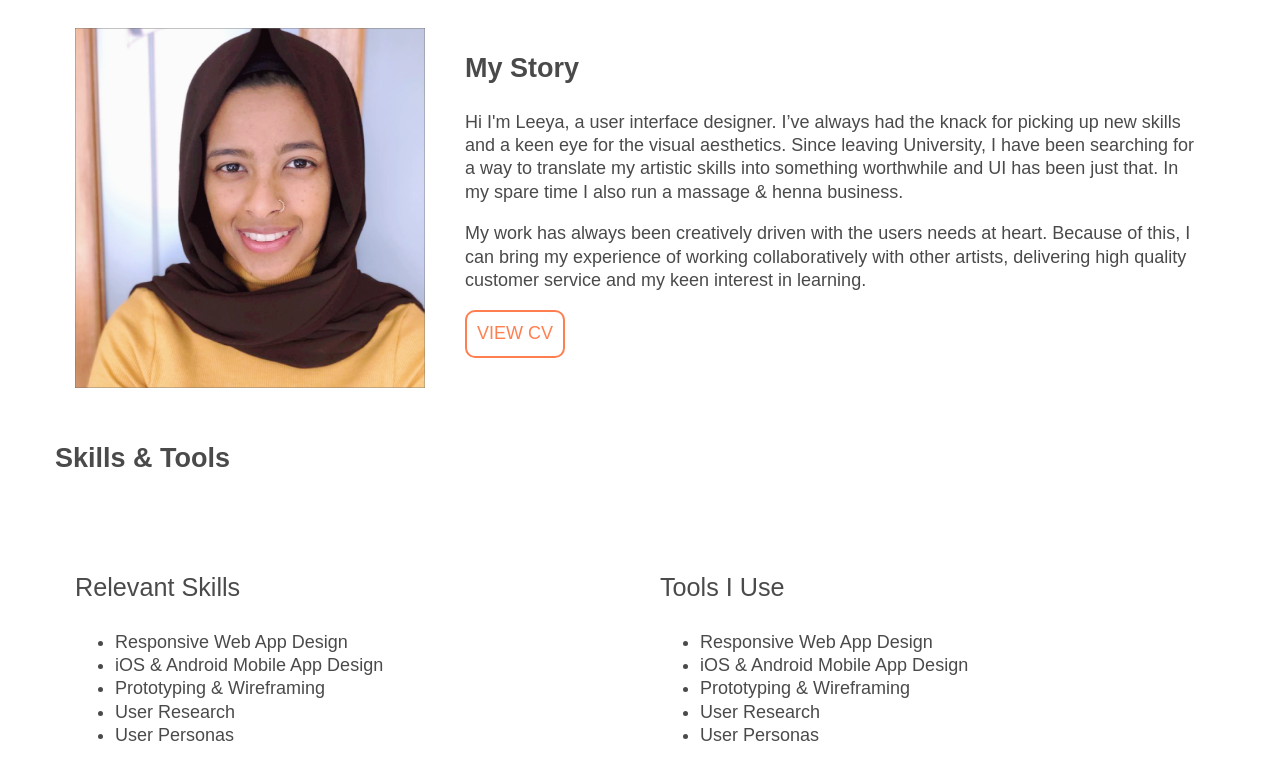
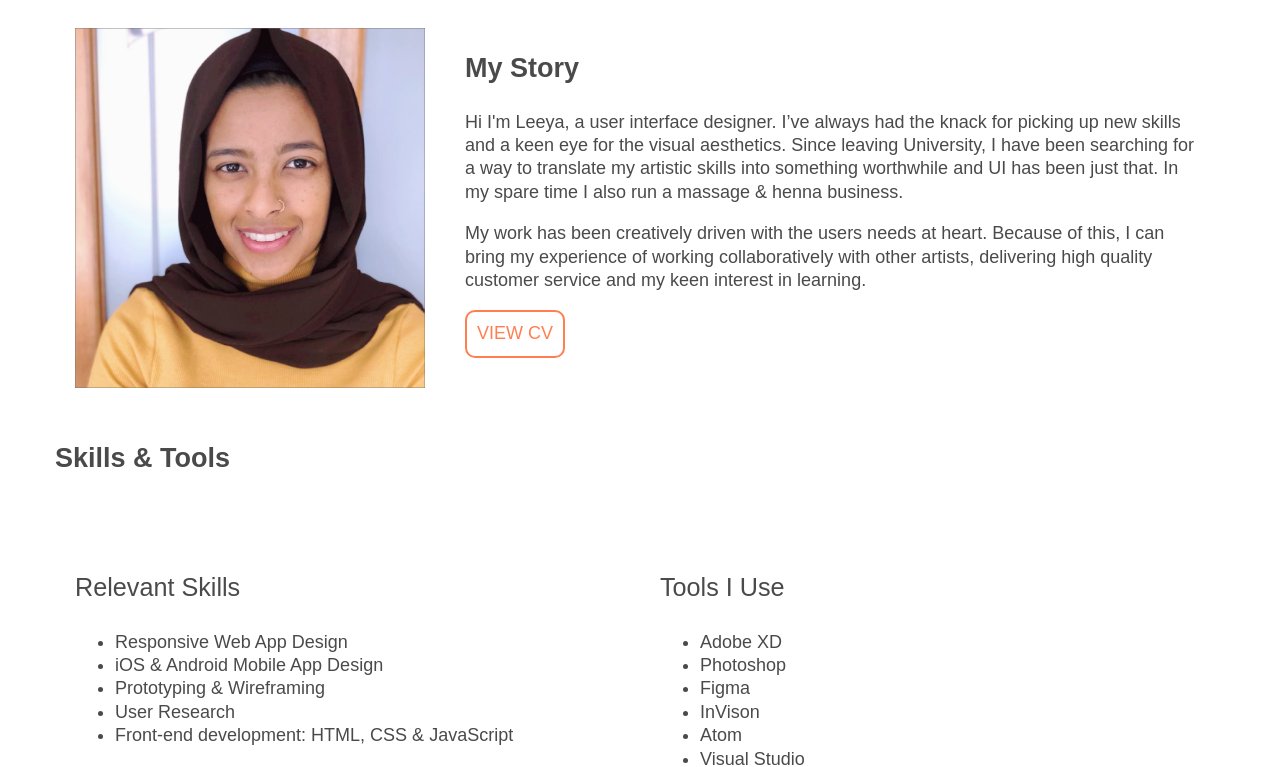
Before and after one commit to leeyachowdhury22/myportfolio, a plain HTML site: page about.html in a window 1280 px wide. Shown: the part 193-960 px from the top of the page. Drawn offline with nearby package versions, Linux system fonts and the light colour scheme.

Commit message:
made cosmetic changes

```diff
--- a/about.html
+++ b/about.html
@@ -60,7 +60,7 @@
               something worthwhile and UI has been just that. In my spare time I also run a massage & henna business.
             </p>
             <p>
-              My work has always been creatively driven with the users needs at heart. Because of this, I can bring my experience of working collaboratively with other artists, delivering high quality customer service and my keen interest in
+              My work has been creatively driven with the users needs at heart. Because of this, I can bring my experience of working collaboratively with other artists, delivering high quality customer service and my keen interest in
               learning.
             </p>
             <a target="_blank" href="files/cv-leeya-chowdhury.pdf" class="button contact"> View CV</a>
@@ -83,17 +83,18 @@
               <li>iOS & Android Mobile App Design</li>
               <li>Prototyping & Wireframing</li>
               <li>User Research</li>
-              <li>User Personas</li>
+              <li>Front-end development: HTML, CSS & JavaScript</li>
             </ul>
           </div>
         <div class="column col-6 col-lg-6">
             <h3>Tools I Use</h3>
             <ul>
-              <li>Responsive Web App Design</li>
-              <li>iOS & Android Mobile App Design</li>
-              <li>Prototyping & Wireframing</li>
-              <li>User Research</li>
-              <li>User Personas</li>
+              <li>Adobe XD</li>
+              <li>Photoshop</li>
+              <li>Figma</li>
+              <li>InVison</li>
+              <li>Atom</li>
+              <li>Visual Studio</li>
             </ul>
           </div>
         </div>
--- a/css/style.css
+++ b/css/style.css
@@ -146,6 +146,10 @@ a:active {
   font-size: 0.7em;
 }
 
+#main h1{
+  text-align: center;
+  font-weight: 700;
+}
 .center {
   text-align: center;
 }
```
Also changed, not shown: index.html (+3 -0 lines), kettle.html (+1 -1 lines).
